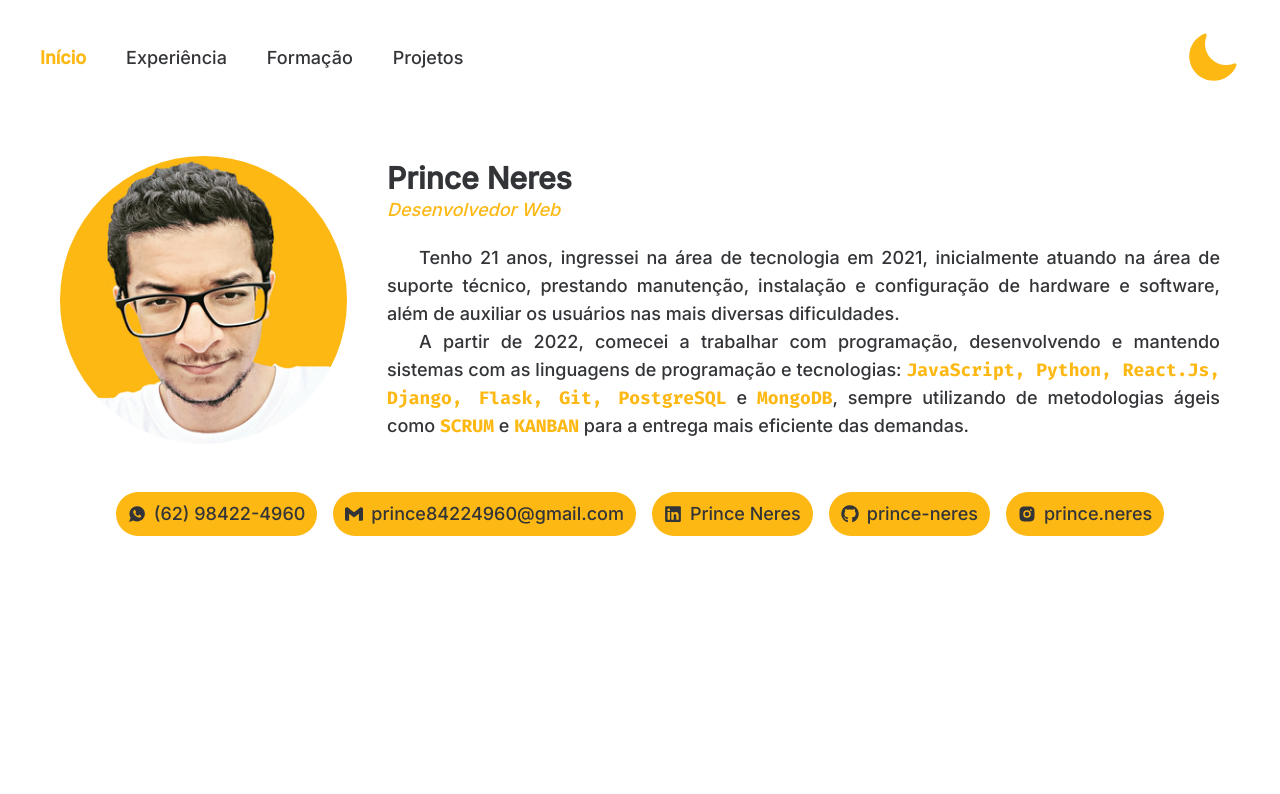
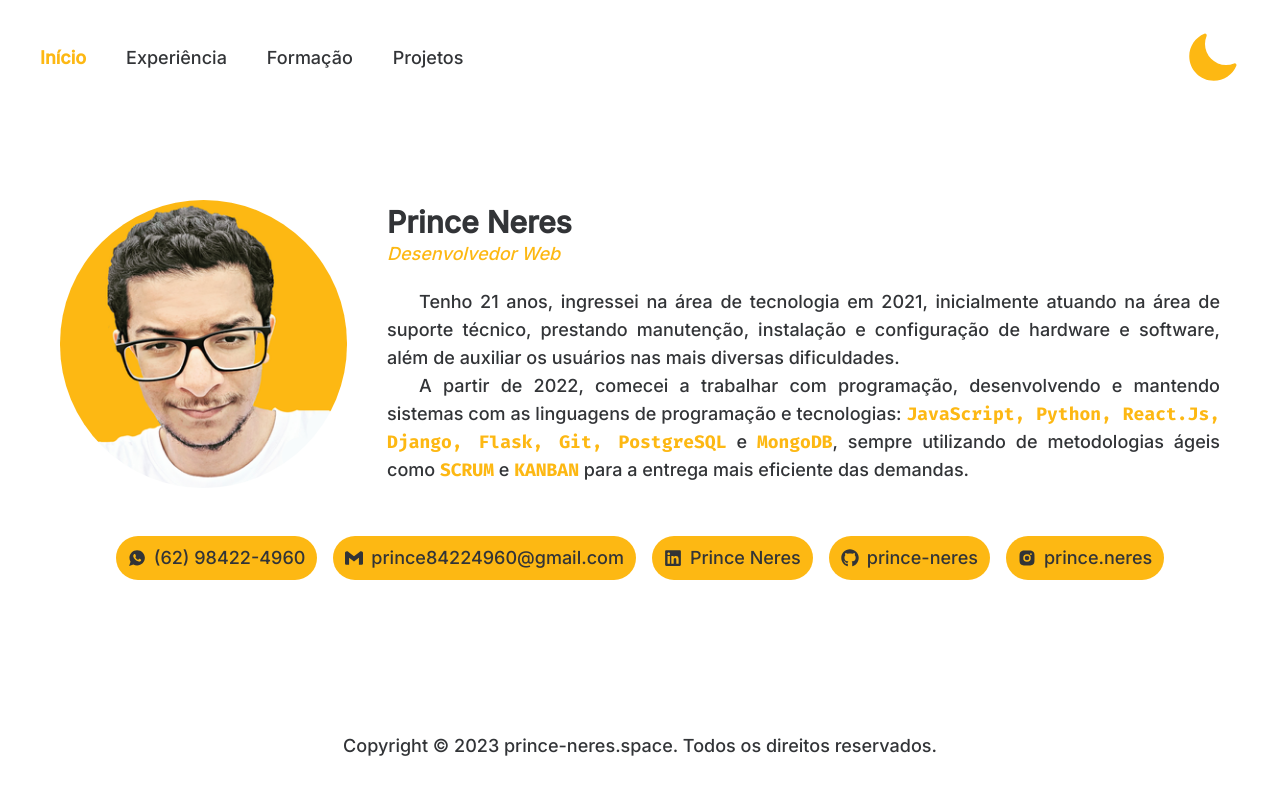
Before and after one commit to prince-neres/portfolio, a React (Vite) app: page / in a window 1280 px wide. Shown: the top 794 px of the page. Built offline with nearby package versions, Linux system fonts and the light colour scheme.

Commit message:
Create footer component

```diff
--- /dev/null
+++ b/src/components/Footer/index.jsx
@@ -0,0 +1,9 @@
+const Footer = () => {
+	return (
+		<footer className="w-full h-auto py-10 text-center items-end">
+			<p>Copyright © 2023 <a href="https://prince-neres.space" target="_blank" className="hover:text-sun duration-200">prince-neres.space. </a>Todos os direitos reservados.</p>
+		</footer>
+	)
+};
+
+export default Footer;
--- a/src/components/Maintenance/index.jsx
+++ b/src/components/Maintenance/index.jsx
@@ -2,7 +2,7 @@ import InMaintenance from '../../assets/maintenance.png';
 
 const Mintenance = () => {
 	return (
-		<div className='shadow-lg flex flex-col h-auto m-auto text-center justify-center mx-5 mb-5 bg-light-100 dark:bg-dark-200 rounded-xl py-10'>
+		<div className='flex flex-col h-auto m-auto text-center justify-center mx-5 mb-5 bg-light-100 dark:bg-dark-200 rounded-xl py-10'>
 		  <img src={InMaintenance} className='w-72 m-auto'/>
 			<p className='text-3xl text-sun font-bold'>Área ainda em desenvolvimento...</p>
 		</div>
--- a/src/pages/Base/index.jsx
+++ b/src/pages/Base/index.jsx
@@ -1,11 +1,13 @@
 import { Outlet } from 'react-router';
+import Footer from '../../components/Footer';
 import Navbar from '../../components/Navbar';
 
 const Base = () => {
   return (
-    <div>
+    <div className='h-screen flex flex-col justify-between'>
       <Navbar />
       <Outlet />
+			<Footer />
     </div>
   )
 };
```
